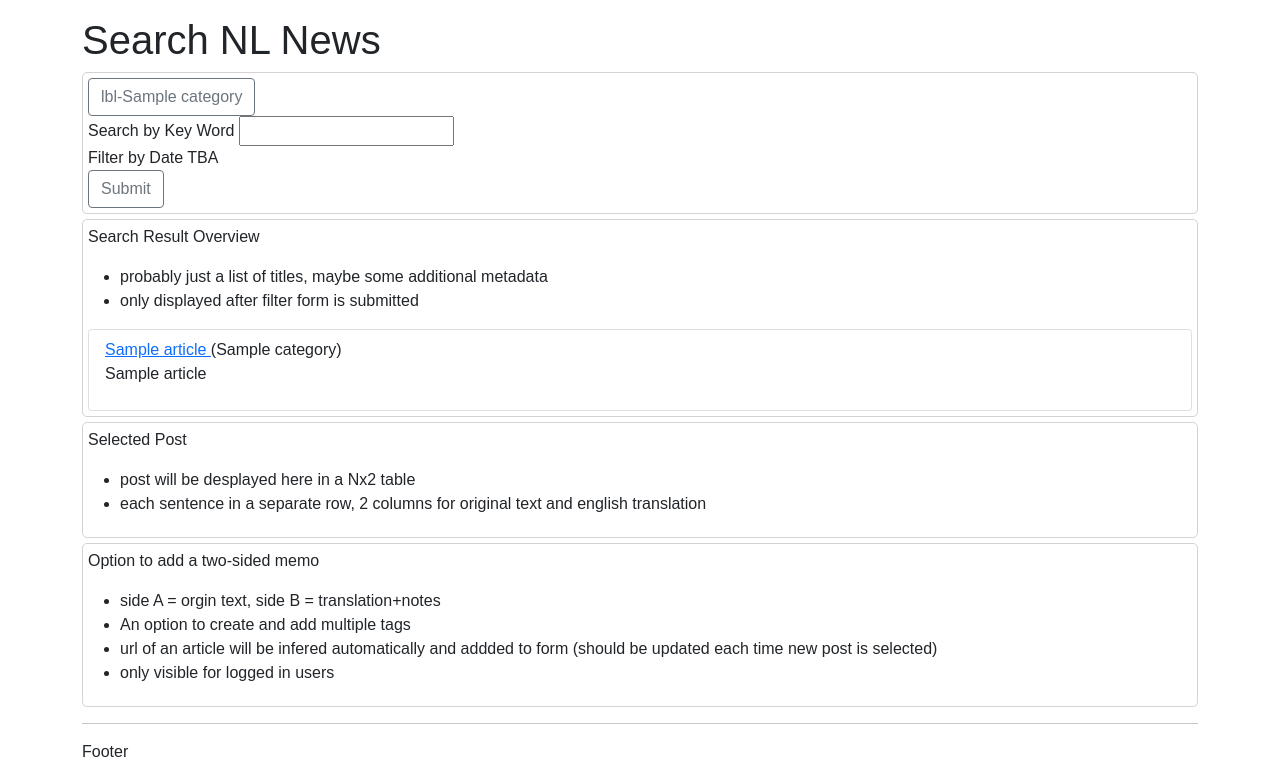
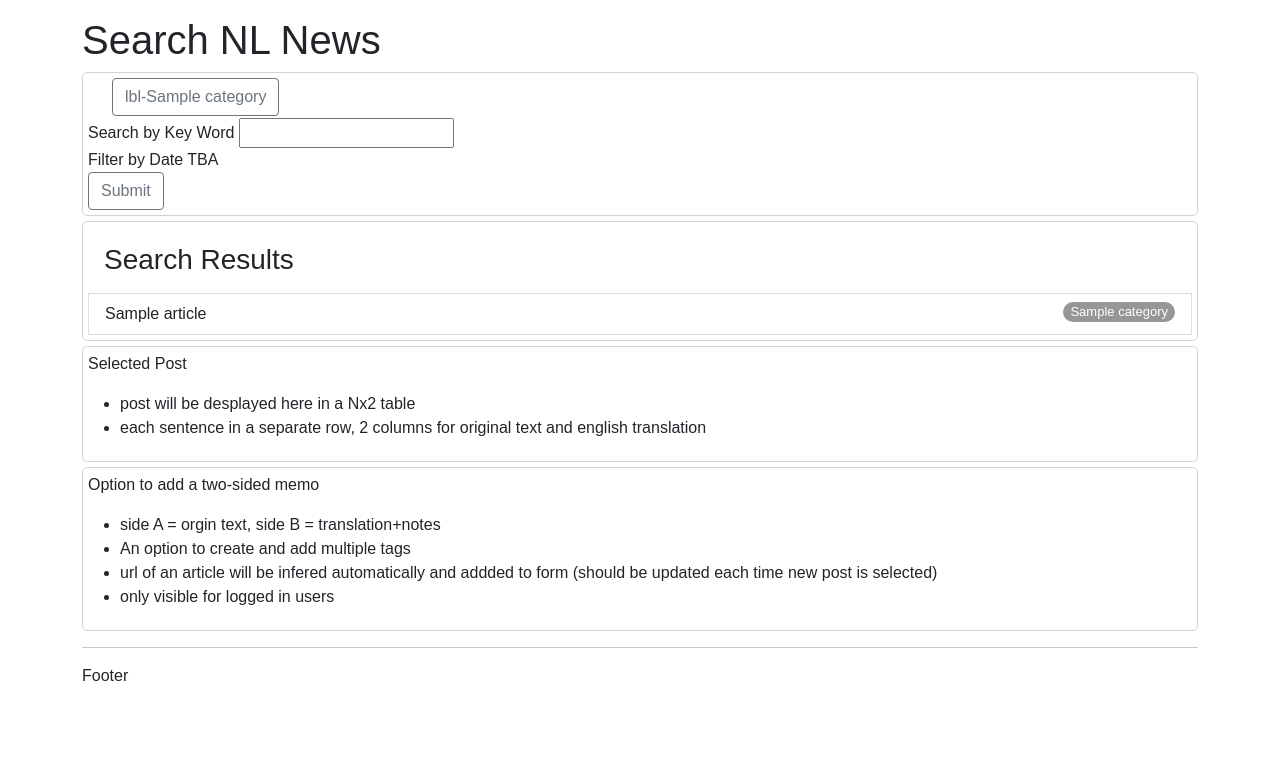
Before and after one commit to axyorah/nl-news-translator, a Django app: template news/templates/news/news.html in a window 1280 px wide. Shown: the part 41-821 px from the top of the page. After the commit the page ends 722 px from the top, so only its background shows below. Run offline with Django 3.2, Linux system fonts and the light colour scheme; the template is opened without the code that fills it: most values are stand-ins (such as "Sample title", 1, 10 or a date in 2020); parts of the project's set-up code (start-up, migrations or seed data) failed here and were passed over.

Commit message:
mod: fetched article list is now more or less decently formatted

```diff
--- a/news/templates/news/partials/article-list.html
+++ b/news/templates/news/partials/article-list.html
@@ -1,21 +1,34 @@
-<p>Search Result Overview</p>
-<ul>
-  <li>probably just a list of titles, maybe some additional metadata</li>
-  <li>only displayed after filter form is submitted</li>
-</ul>
+{% if articles %}
+<h3 class="m-3">Search Results</h3>
+<ul class="list-group">
 
-{% if articles %}
-<ul class="list-group">
   {% for article in articles %}
-  <li class="list-group-item">
-    <a href="{{ article.url }}">
+  <div class="expandable">
+    <li class="list-group-item">
+
+      <div class="li-title li-between">
         {{ article.title }}
-    </a>
-    ({{ article.category }})
-    <p>
-      {{ article }}
-    </p>
-  </li>
+        <span class="category">{{ article.category }}</span>
+      </div>
+
+      <div class="hidden">
+        <div class="li-meta li-between">
+
+          {% if article.author %}
+              <span>{{ article.author }}</span>
+          {% else %}
+              <span></span>
+          {% endif %}
+
+          <span><a href="{{ article.url }}">{{ article.source.name }}</a></span>
+
+        </div>
+        <div class="li-text">{{ article.description }}</div>
+      </div>
+
+    </li>
+  </div>
   {% endfor %}
+
 </ul>
 {% endif %}
--- a/news/templates/news/partials/filter.html
+++ b/news/templates/news/partials/filter.html
@@ -1,7 +1,7 @@
-<form action="#" method="POST">
+<form action="" method="POST">
   {% csrf_token %}
 
-  <div class="hor-collection" id="category-container">
+  <div class="form-check hor-collection" id="category-container">
     {% for name in categories %}
       <input
         type="checkbox"
--- /dev/null
+++ b/static/css/article-list.css
@@ -0,0 +1,39 @@
+.li-title {
+    font-weight: 200;
+    font-size: medium;
+    color: rbg(100,100,100)
+}
+
+.li-text {
+    font-weight: 100;
+    font-size: small;
+    color: rgb(150,150,150);
+}
+
+.li-meta {
+    font-size: 100;
+    font-weight: 200;
+    color: rgb(150,150,150);
+}
+
+.li-between {
+    display: flex;
+    flex-direction: row;
+    justify-content: space-between;
+}
+
+.category {
+    height: 20px;
+    font-size: small;
+    color: white;
+    background-color: rgb(150,150,150);
+    border: none;
+    border-radius: 10px;
+    padding-left: 7px;
+    padding-right: 7px;
+}
+
+.hidden {
+    display: none;
+    transition-delay: 500;
+}
--- /dev/null
+++ b/static/js/article-list.js
@@ -0,0 +1,12 @@
+const expandables = document.querySelectorAll('.expandable');
+
+expandables.forEach(expandable => {
+    expandable.addEventListener('mouseover', function(evt) {
+        const hidden = this.querySelector('.hidden');
+        hidden.style.display = 'block';
+    });
+    expandable.addEventListener('mouseout', function(evt) {
+        const hidden = this.querySelector('.hidden');
+        hidden.style.display = 'none';
+    })
+});
--- a/templates/main.html
+++ b/templates/main.html
@@ -7,7 +7,8 @@
     <meta name="viewport" content="width=device-width, initial-scale=1.0" />
     <title>NL-to-EN News Translator</title>
     <link rel="stylesheet" href="https://cdn.jsdelivr.net/npm/bootstrap@5.1.3/dist/css/bootstrap.min.css" integrity="sha384-1BmE4kWBq78iYhFldvKuhfTAU6auU8tT94WrHftjDbrCEXSU1oBoqyl2QvZ6jIW3" crossorigin="anonymous">
-    <link rel="stylesheet" href="{% static 'css/style.css' %}"></link>
+    <link rel="stylesheet" href="{% static 'css/style.css' %}" />
+    <link rel="stylesheet" href="{% static 'css/article-list.css' %}" />
   </head>
   <body>
     <div class="container">
@@ -22,5 +23,6 @@
     </div>
 
     <script src="https://cdn.jsdelivr.net/npm/bootstrap@5.1.3/dist/js/bootstrap.bundle.min.js" integrity="sha384-ka7Sk0Gln4gmtz2MlQnikT1wXgYsOg+OMhuP+IlRH9sENBO0LRn5q+8nbTov4+1p" crossorigin="anonymous"></script>
+    <script src="{% static 'js/article-list.js' %}"></script>
   </body>
 </html>
```
Also changed, not shown: static/css/style.css (line endings or trailing spaces).
